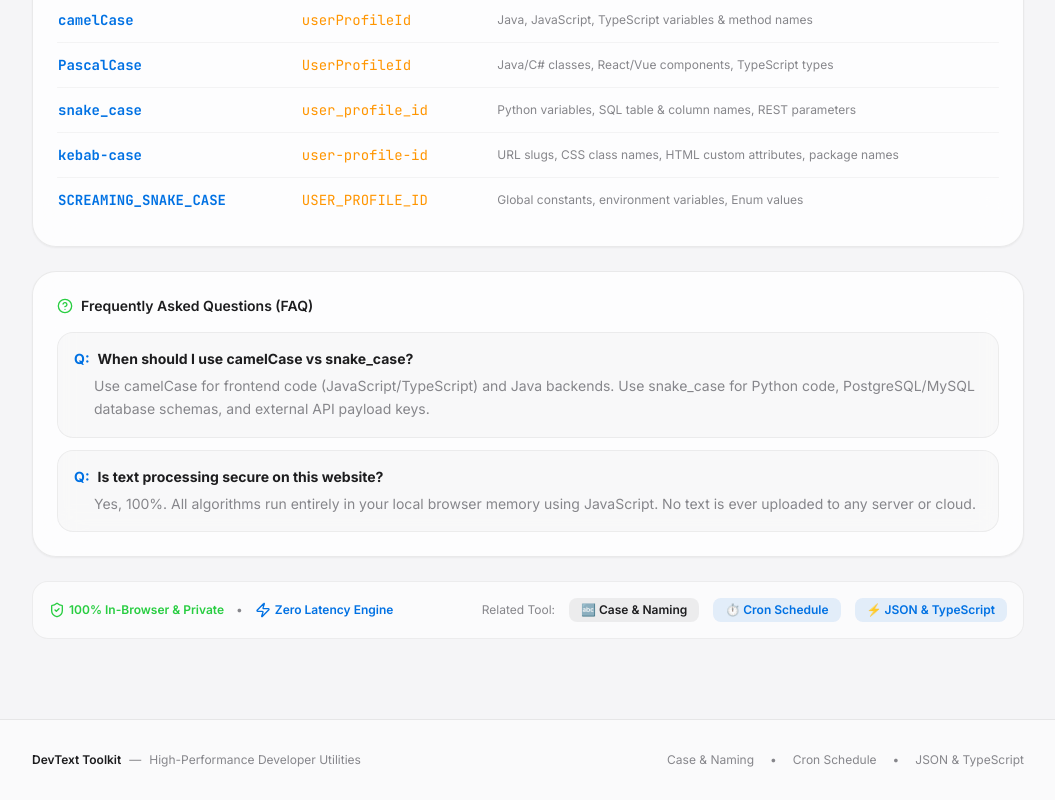
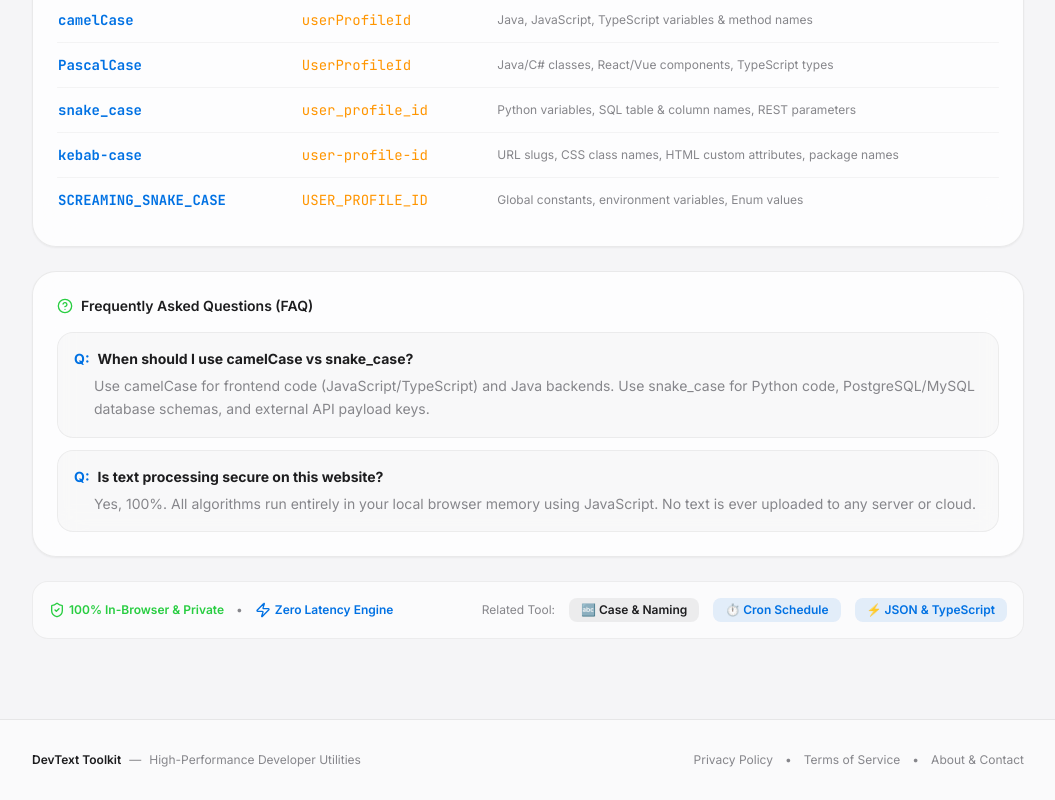
Before and after one commit to mrqikear/dev-tool, a React (Vite) app: page / in a window 1280 px wide. Shown: the part 1014-1814 px from the top of the page, without its empty margins (112-1167 px from the left). Built offline with nearby package versions, Linux system fonts and the light colour scheme.

Commit message:
feat(compliance): add official GDPR, Privacy Policy, Terms, and AdSense disclosures

```diff
--- a/src/App.tsx
+++ b/src/App.tsx
@@ -38,6 +38,7 @@ export function App() {
 
   const [isDark, setIsDark] = useState<boolean>(false);
   const [toastMessage, setToastMessage] = useState<string | null>(null);
+  const [activeModal, setActiveModal] = useState<'privacy' | 'terms' | 'about' | null>(null);
 
   const t = translations[locale] || translations.en;
 
@@ -300,42 +301,115 @@ export function App() {
             <span>—</span>
             <span>{t.nav.footerSubtitle}</span>
           </div>
-          <div className="flex items-center space-x-4">
-            <a
-              href="#"
-              onClick={(e) => {
-                e.preventDefault();
-                updateRoute('case', locale);
-              }}
-              className="hover:underline"
+          <div className="flex items-center space-x-3 text-xs flex-wrap gap-y-2">
+            <button
+              onClick={() => setActiveModal('privacy')}
+              className="hover:underline text-[#86868B] hover:text-[#0071E3]"
             >
-              {t.nav.caseConverter}
-            </a>
+              Privacy Policy
+            </button>
             <span>•</span>
-            <a
-              href="#"
-              onClick={(e) => {
-                e.preventDefault();
-                updateRoute('cron', locale);
-              }}
-              className="hover:underline"
+            <button
+              onClick={() => setActiveModal('terms')}
+              className="hover:underline text-[#86868B] hover:text-[#0071E3]"
             >
-              {t.nav.cronVisualizer}
-            </a>
+              Terms of Service
+            </button>
             <span>•</span>
-            <a
-              href="#"
-              onClick={(e) => {
-                e.preventDefault();
-                updateRoute('json', locale);
-              }}
-              className="hover:underline"
+            <button
+              onClick={() => setActiveModal('about')}
+              className="hover:underline text-[#86868B] hover:text-[#0071E3]"
             >
-              {t.nav.jsonProcessor}
-            </a>
+              About & Contact
+            </button>
           </div>
         </div>
       </footer>
+
+      {/* Compliance Policy & About Modal */}
+      {activeModal && (
+        <div className="fixed inset-0 z-50 flex items-center justify-center p-4 bg-black/60 backdrop-blur-sm animate-fadeIn">
+          <div className="bg-white dark:bg-[#1C1C1E] max-w-2xl w-full rounded-2xl p-6 shadow-2xl border border-black/10 dark:border-white/10 max-h-[85vh] overflow-y-auto">
+            <div className="flex items-center justify-between pb-4 border-b border-black/10 dark:border-white/10 mb-4">
+              <h3 className="text-lg font-bold text-[#1D1D1F] dark:text-[#F5F5F7]">
+                {activeModal === 'privacy' && 'Privacy Policy'}
+                {activeModal === 'terms' && 'Terms of Service'}
+                {activeModal === 'about' && 'About & Contact Us'}
+              </h3>
+              <button
+                onClick={() => setActiveModal(null)}
+                className="px-3 py-1 text-xs font-semibold rounded-lg bg-black/5 dark:bg-white/10 hover:bg-black/10 dark:hover:bg-white/20 text-[#1D1D1F] dark:text-[#F5F5F7] transition-all"
+              >
+                Close ✕
+              </button>
+            </div>
+
+            <div className="text-xs text-[#48484A] dark:text-[#AEAEB2] space-y-4 leading-relaxed">
+              {activeModal === 'privacy' && (
+                <>
+                  <p className="font-semibold text-sm text-[#1D1D1F] dark:text-[#F5F5F7]">Last Updated: August 2026</p>
+                  <p>
+                    At <strong>DevText Toolkit (devtoolai.xyz)</strong>, accessible from https://www.devtoolai.xyz, one of our main priorities is the privacy of our visitors. This Privacy Policy document outlines the types of information that is collected and recorded by devtoolai.xyz and how we use it.
+                  </p>
+                  <h4 className="font-bold text-[#1D1D1F] dark:text-[#F5F5F7]">1. Client-Side Data Security</h4>
+                  <p>
+                    All text conversions, Cron parsing, and JSON TypeScript interfaces are computed <strong>100% locally within your client web browser</strong>. No code, text snippets, payloads, or developer inputs are ever transmitted to or stored on our servers.
+                  </p>
+                  <h4 className="font-bold text-[#1D1D1F] dark:text-[#F5F5F7]">2. Log Files & Analytics</h4>
+                  <p>
+                    devtoolai.xyz follows standard serverless analytics procedures. The information collected by log files includes internet protocol (IP) addresses, browser type, Internet Service Provider (ISP), date/time stamps, and referring/exit pages for security diagnostics.
+                  </p>
+                  <h4 className="font-bold text-[#1D1D1F] dark:text-[#F5F5F7]">3. Cookies and Web Beacons</h4>
+                  <p>
+                    Like any other website, devtoolai.xyz uses cookies to store information including visitors preferences and the pages on the website that the visitor accessed or visited.
+                  </p>
+                  <h4 className="font-bold text-[#1D1D1F] dark:text-[#F5F5F7]">4. Google DoubleClick DART Cookie & Third-Party Advertising</h4>
+                  <p>
+                    Google is one of the third-party vendors on our site. It also uses cookies, known as DART cookies, to serve ads to our site visitors based upon their visit to devtoolai.xyz and other sites on the internet. Visitors may choose to decline the use of DART cookies by visiting the Google ad and content network Privacy Policy at: <a href="https://policies.google.com/technologies/ads" target="_blank" rel="noreferrer" className="text-[#0071E3] underline">https://policies.google.com/technologies/ads</a>.
+                  </p>
+                  <h4 className="font-bold text-[#1D1D1F] dark:text-[#F5F5F7]">5. GDPR & CCPA Compliance</h4>
+                  <p>
+                    If you are a resident of the European Economic Area (EEA) or California, you have certain data protection rights under GDPR and CCPA. Contact us anytime to exercise these rights.
+                  </p>
+                </>
+              )}
+
+              {activeModal === 'terms' && (
+                <>
+                  <p className="font-semibold text-sm text-[#1D1D1F] dark:text-[#F5F5F7]">Terms and Conditions</p>
+                  <p>
+                    By accessing this website at https://www.devtoolai.xyz, you are agreeing to be bound by these website Terms and Conditions of Use, all applicable laws, and regulations.
+                  </p>
+                  <h4 className="font-bold text-[#1D1D1F] dark:text-[#F5F5F7]">1. License & Use</h4>
+                  <p>
+                    Permission is granted to freely use DevText Toolkit for personal, commercial, and enterprise developer utilities. All generated code and converted strings are free from licensing restrictions.
+                  </p>
+                  <h4 className="font-bold text-[#1D1D1F] dark:text-[#F5F5F7]">2. Disclaimer</h4>
+                  <p>
+                    The developer tools and utilities on devtoolai.xyz are provided on an "as is" basis without warranties of any kind.
+                  </p>
+                </>
+              )}
+
+              {activeModal === 'about' && (
+                <>
+                  <p className="font-semibold text-sm text-[#1D1D1F] dark:text-[#F5F5F7]">About DevText Studio</p>
+                  <p>
+                    <strong>DevText Studio</strong> is an independent open engineering lab dedicated to providing fast, privacy-first, zero-latency developer utilities (Case Converters, Cron Visualizers, JSON Formatters) for global engineers.
+                  </p>
+                  <h4 className="font-bold text-[#1D1D1F] dark:text-[#F5F5F7]">Contact Us</h4>
+                  <p>
+                    If you have questions, bug reports, feature suggestions, or business inquiries, please reach out directly:
+                  </p>
+                  <p className="p-3 bg-black/5 dark:bg-white/5 rounded-xl text-[#0071E3] font-mono">
+                    📧 Official Support Email: support@devtoolai.xyz
+                  </p>
+                </>
+              )}
+            </div>
+          </div>
+        </div>
+      )}
 
       {/* 浮动 Toast 提示 */}
       {toastMessage && (
```
